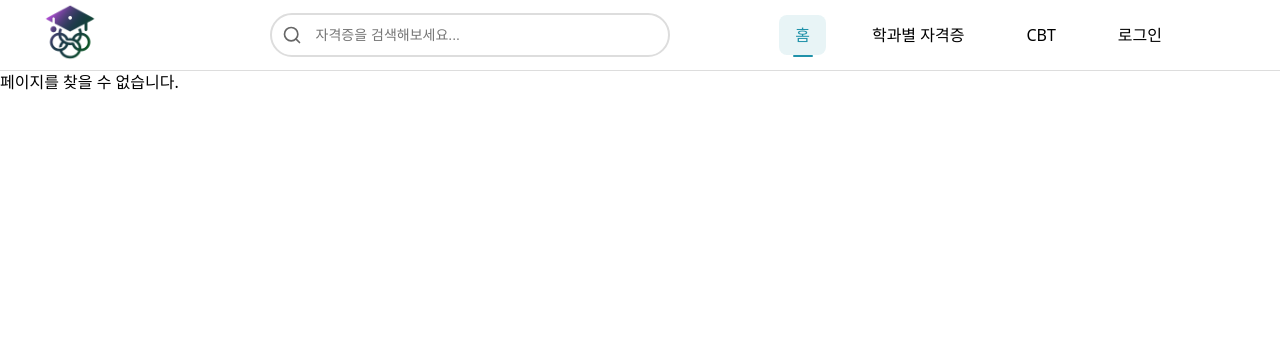
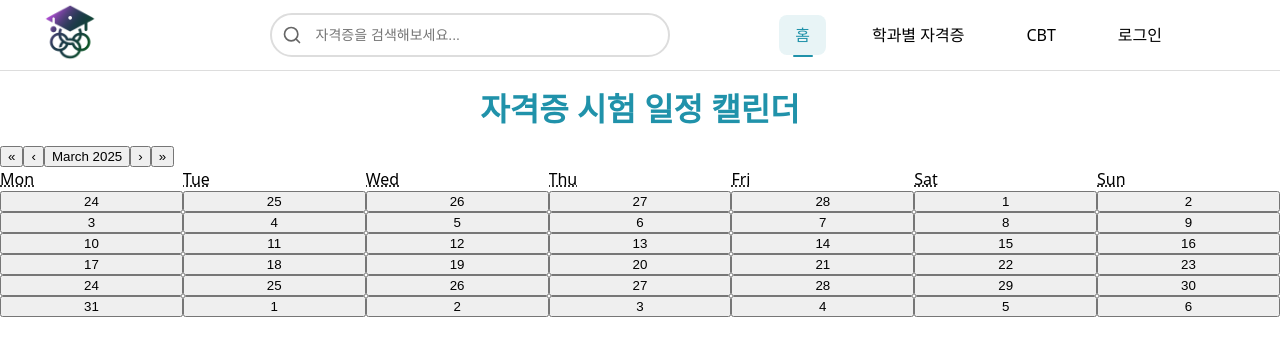
Before and after one commit to Nea4321/YCS_Certificate_React, a React (Vite) app: page /calendar in a window 1280 px wide. Shown: the top 356 px of the page. Built offline with nearby package versions, Linux system fonts and the light colour scheme.

Commit message:
calendar 병합

```diff
--- a/package.json
+++ b/package.json
@@ -15,6 +15,7 @@
     "jwt-decode": "^4.0.0",
     "lucide-react": "^0.524.0",
     "react": "^19.1.0",
+    "react-calendar": "^6.0.0",
     "react-dom": "^19.1.0",
     "react-router-dom": "^7.6.2",
     "vite-plugin-pwa": "^1.0.0"
--- a/src/app/router/Router.tsx
+++ b/src/app/router/Router.tsx
@@ -1,6 +1,7 @@
 import { BrowserRouter, Routes, Route } from "react-router-dom"
 import { DepartmentListPage } from "@/pages/department-list"
 import { DepartmentPage } from "@/pages/department/DepartmentPage.tsx";
+import { DepartmentCalendarPage } from "@/pages/department-list/DepartmentCalendarPage";
 import { CertificatePage } from "@/pages";
 import { Auth } from "@/pages/Auth/Auth.tsx";
 import { SocialLogin } from "@/pages/sociallogin";
@@ -20,6 +21,8 @@ export const Router = () => {
                         <Routes>
                             {/*<Route path="/" element={<Navigate to="/departments" replace />} />*/}
                             <Route path="/" element={<MainPage />} />
+                            {/*캘린더 페이지 라우터*/}
+                            <Route path="/calendar" element={<DepartmentCalendarPage/>} />
                             <Route path="/departments" element={<DepartmentListPage />} />
                             <Route path="/departments/:id" element={<DepartmentPage />} />
                             <Route path="/certificate/:id" element={<CertificatePage />} />
--- /dev/null
+++ b/src/pages/department-list/DepartmentCalendarPage.tsx
@@ -0,0 +1,10 @@
+import { DepartmentCalendar } from "./ui/DepartmentCalendar"
+
+export const DepartmentCalendarPage = () => {
+    return (
+        <div>
+            <h1>자격증 시험 일정 캘린더</h1>
+            <DepartmentCalendar />
+        </div>
+    );
+};
--- /dev/null
+++ b/src/pages/department-list/ui/DepartmentCalendar.tsx
@@ -0,0 +1,105 @@
+import { useState } from 'react';
+import Calendar from 'react-calendar';
+
+type ExamEvent = {
+    startdate: string;
+    enddate: string;
+    label: string;
+    type: string;
+    certificate: '정보처리기사' | '정보보안기사';
+};
+
+const infoProcessingEvents: ExamEvent[] = [
+    { startdate: '2025-07-20', enddate: '2025-07-26', label: '필기접수 시작', type: 'doc-reg', certificate: '정보처리기사' },
+    { startdate: '2025-08-10', enddate: '2025-08-16', label: '필기시험', type: 'doc-exam', certificate: '정보처리기사' },
+    { startdate: '2025-08-25', enddate: '2025-08-31', label: '필기합격', type: 'doc-pass', certificate: '정보처리기사' },
+    { startdate: '2025-09-01', enddate: '2025-09-07', label: '실기접수 시작', type: 'prac-reg', certificate: '정보처리기사' },
+    { startdate: '2025-09-20', enddate: '2025-09-27', label: '실기시험', type: 'prac-exam', certificate: '정보처리기사' },
+    { startdate: '2025-10-10', enddate: '2025-10-16', label: '실기합격', type: 'prac-pass', certificate: '정보처리기사' },
+];
+
+const infoSecurityEvents: ExamEvent[] = [
+    { startdate: '2025-07-25', enddate: '2025-07-31', label: '필기접수 시작', type: 'doc-reg', certificate: '정보보안기사' },
+    { startdate: '2025-08-15', enddate: '2025-08-21', label: '필기시험', type: 'doc-exam', certificate: '정보보안기사' },
+    { startdate: '2025-08-30', enddate: '2025-09-05', label: '필기합격', type: 'doc-pass', certificate: '정보보안기사' },
+    { startdate: '2025-09-05', enddate: '2025-09-11', label: '실기접수 시작', type: 'prac-reg', certificate: '정보보안기사' },
+    { startdate: '2025-09-25', enddate: '2025-10-01', label: '실기시험', type: 'prac-exam', certificate: '정보보안기사' },
+    { startdate: '2025-10-15', enddate: '2025-10-21', label: '실기합격', type: 'prac-pass', certificate: '정보보안기사' },
+];
+
+const allEvents = [...infoProcessingEvents, ...infoSecurityEvents];
+
+export const DepartmentCalendar = () => {
+
+    // 클릭한 날짜를 저장 및 상태 관리 하는 것
+    const [selectedDate, setSelectedDate] = useState<Date | null>(null);
+
+    //
+    const formatDate = (date: Date): string => {
+        const y = date.getFullYear();
+        const m = ('0' + (date.getMonth() + 1)).slice(-2);
+        const d = ('0' + date.getDate()).slice(-2);
+        return `${y}-${m}-${d}`;
+    };
+
+    // 시작일 종료일 사이에 포함되는지 확인
+    const isDateInRange = (date: Date, startStr: string, endStr: string) => {
+        const target = formatDate(date);
+        return startStr <= target && target <= endStr;
+    };
+
+    // 주어진 날짜에 해당하는 자격증 시험 일정을 나타냄
+    const getEventsForDate = (date: Date) => {
+        return allEvents.filter((event) => isDateInRange(date, event.startdate, event.enddate));
+    };
+
+    // 날짜 바꿨을 때 상태 업데이트
+    const onDateChange = (date: Date) => {
+        setSelectedDate(date);
+    };
+
+    // 각 날짜의 이벤트를 표시
+    const tileContent = ({ date, view }: { date: Date; view: string }) => {
+        if (view === 'month') {
+            const events = getEventsForDate(date);
+            return (
+                <div>
+                    {events.map((ev, idx) => (
+                        <div
+                            key={idx}
+                            style={{
+                                fontSize: '0.75rem',
+                                color: ev.certificate === '정보처리기사' ? 'blue' : 'green',
+                            }}
+                        >
+                            {ev.label} ({ev.certificate})
+                        </div>
+                    ))}
+                </div>
+            );
+        }
+        return null;
+    };
+
+    return (
+        <div>
+            <Calendar onClickDay={onDateChange} tileContent={tileContent} />
+            {selectedDate && (
+                <div style={{ marginTop: 20 }}>
+                    <strong>{formatDate(selectedDate)} 이벤트</strong>
+                    <ul>
+                        {getEventsForDate(selectedDate).length > 0 ? (
+                            getEventsForDate(selectedDate).map((ev, idx) => (
+                                <li key={idx} style={{ color: ev.certificate === '정보처리기사' ? 'blue' : 'green' }}>
+                                    {ev.label} ({ev.certificate})
+                                </li>
+                            ))
+                        ) : (
+                            <li>해당 날짜에 자격증 일정이 없습니다.</li>
+                        )}
+                    </ul>
+                </div>
+            )}
+        </div>
+    );
+};
```
Also changed, not shown: src/shared/ui/header/ui/Navigation.tsx (+5 -3 lines), 1 other file (tests, documents, lock files or other folders).
